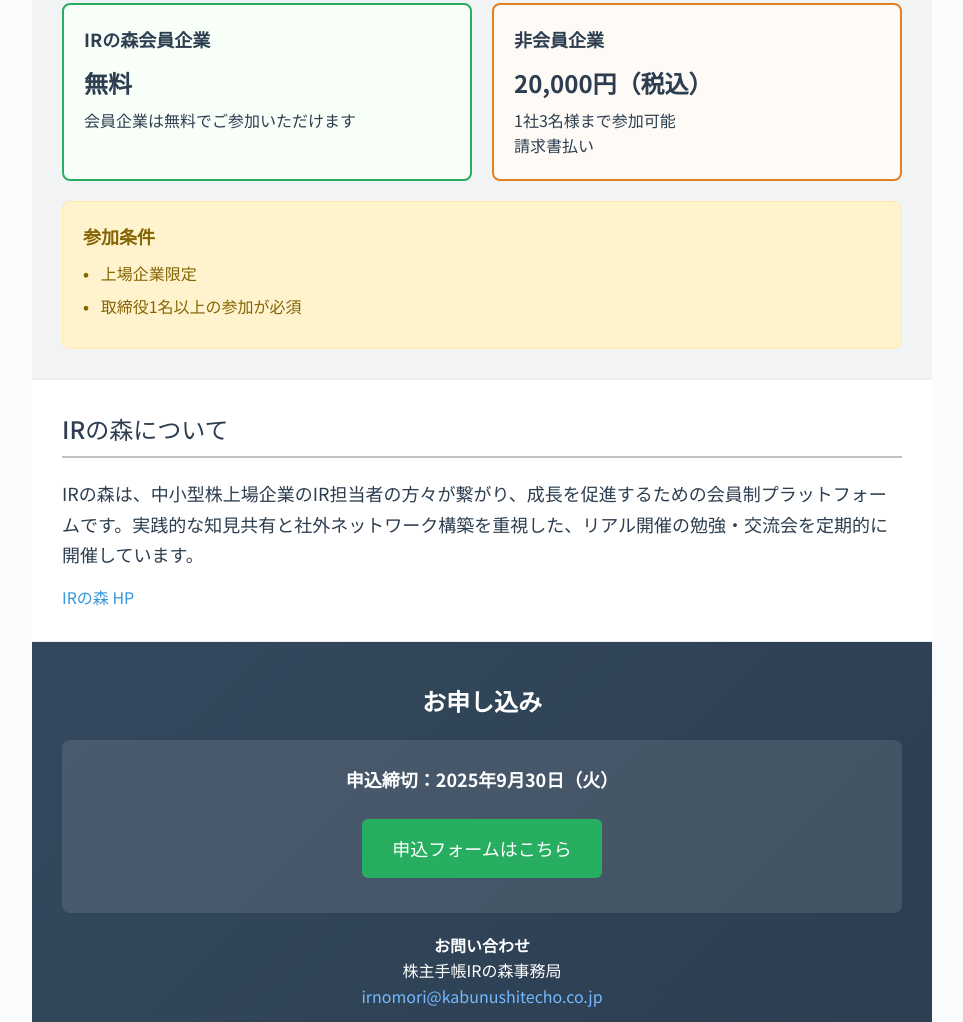
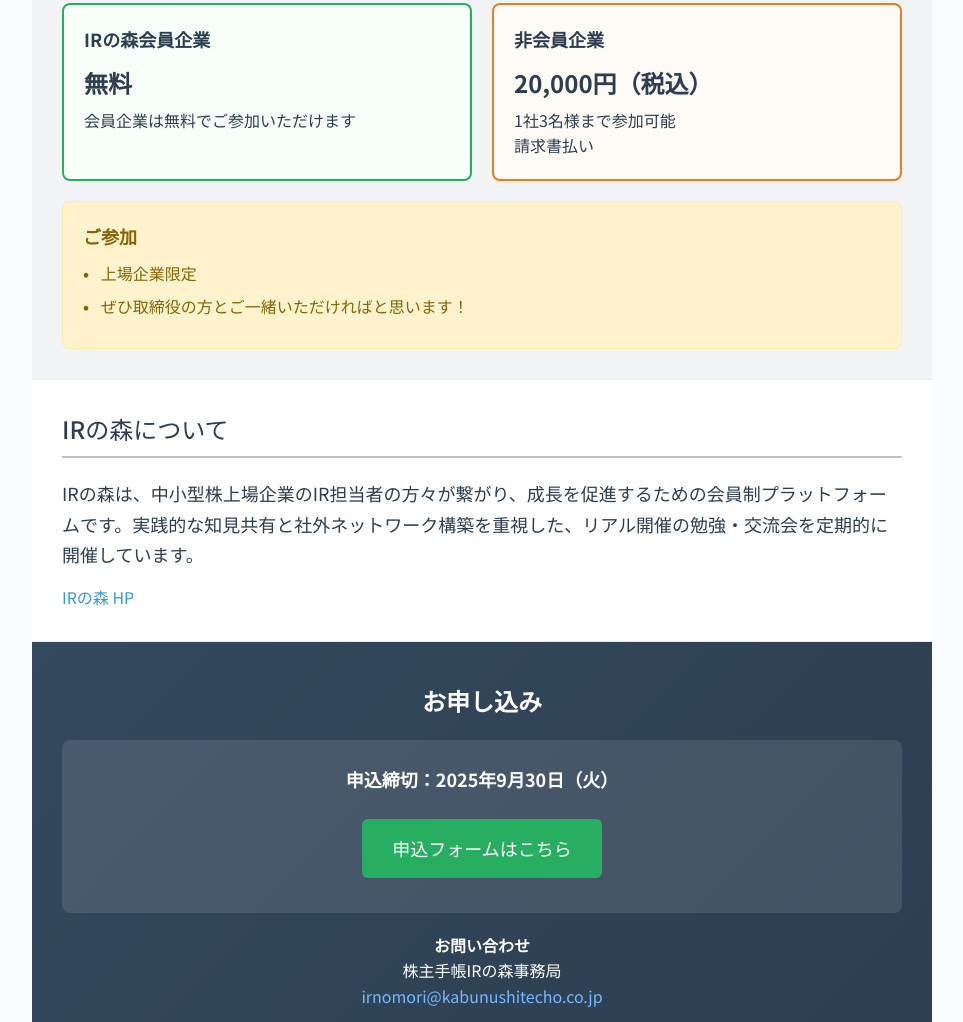
Before and after one commit to kikakukabunushitecho-boop/ir-no-mori-12th-, a plain HTML site: page index.html in a window 1280 px wide. Shown: the part 1556-2578 px from the top of the page, without its empty margins (158-1121 px from the left). Drawn offline with Linux system fonts and the light colour scheme.

Commit message:
Update index.html

```diff
--- a/index.html
+++ b/index.html
@@ -427,10 +427,10 @@
             </div>
 
             <div class="requirements">
-                <h4>参加条件</h4>
+                <h4>ご参加</h4>
                 <ul>
                     <li>上場企業限定</li>
-                    <li>取締役1名以上の参加が必須</li>
+                    <li>ぜひ取締役の方とご一緒いただければと思います！</li>
                 </ul>
             </div>
         </section>
```
